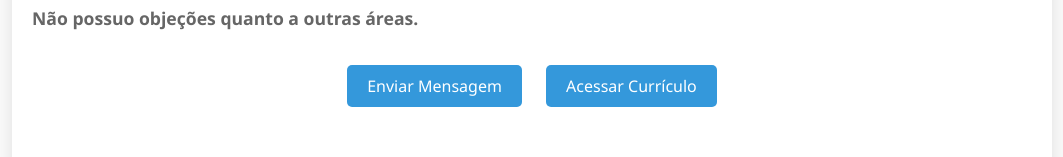
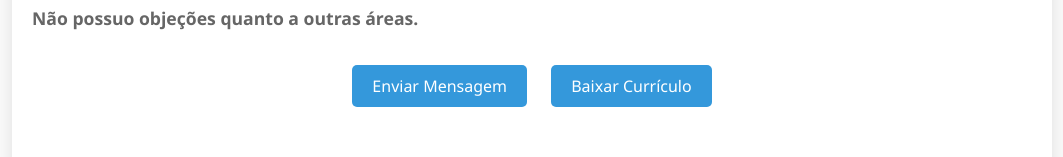
Before and after one commit to Atec7/clevir, a plain HTML site: page index.html in a window 1280 px wide. Shown: the part 569-726 px from the top of the page, without its empty margins (108-1171 px from the left). Drawn offline with Linux system fonts and the light colour scheme.

Commit message:
Update index.html

```diff
--- a/index.html
+++ b/index.html
@@ -190,7 +190,7 @@
             áreas.</b>
             <div class="button-container">
             <a href="https://api.whatsapp.com/send?phone=5564993139906&text=Ola%20Clevir,%20tudo%20bem?%20Gostaria%20de%20marcar%20uma%20entrevista%20com%20voce,%20esta%20disponivel?" class="button">Enviar Mensagem</a>
-            <a href="https://drive.google.com/file/d/1NKxmLpBRAZHuaAxomyeWXXzubxzZDmIg/view?usp=drivesdk" class="button">Acessar Currículo</a>
+            <a href="https://drive.google.com/file/d/1NKxmLpBRAZHuaAxomyeWXXzubxzZDmIg/view?usp=drivesdk" class="button">Baixar Currículo</a>
         </div>
         </section>
         <section class="section">
```
